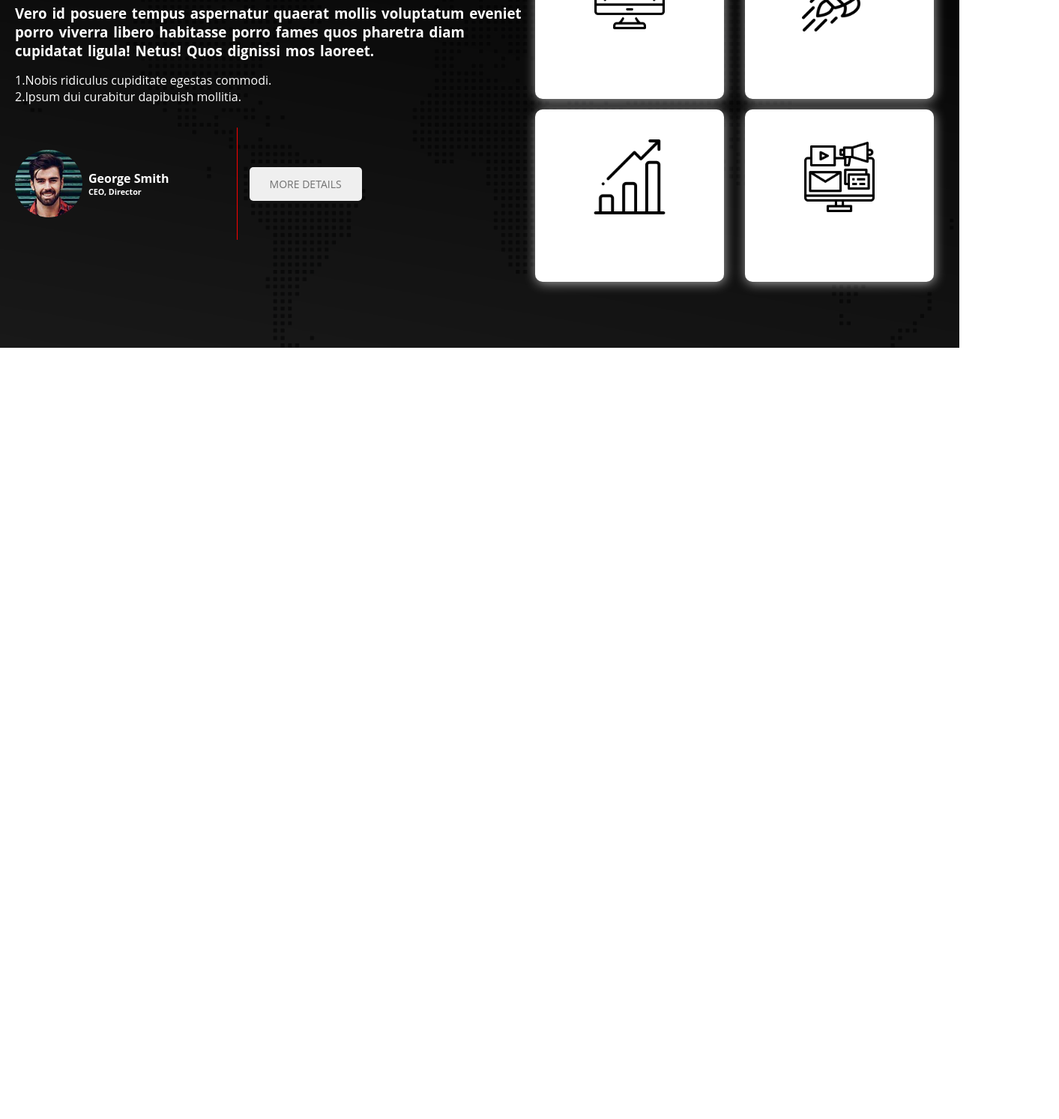
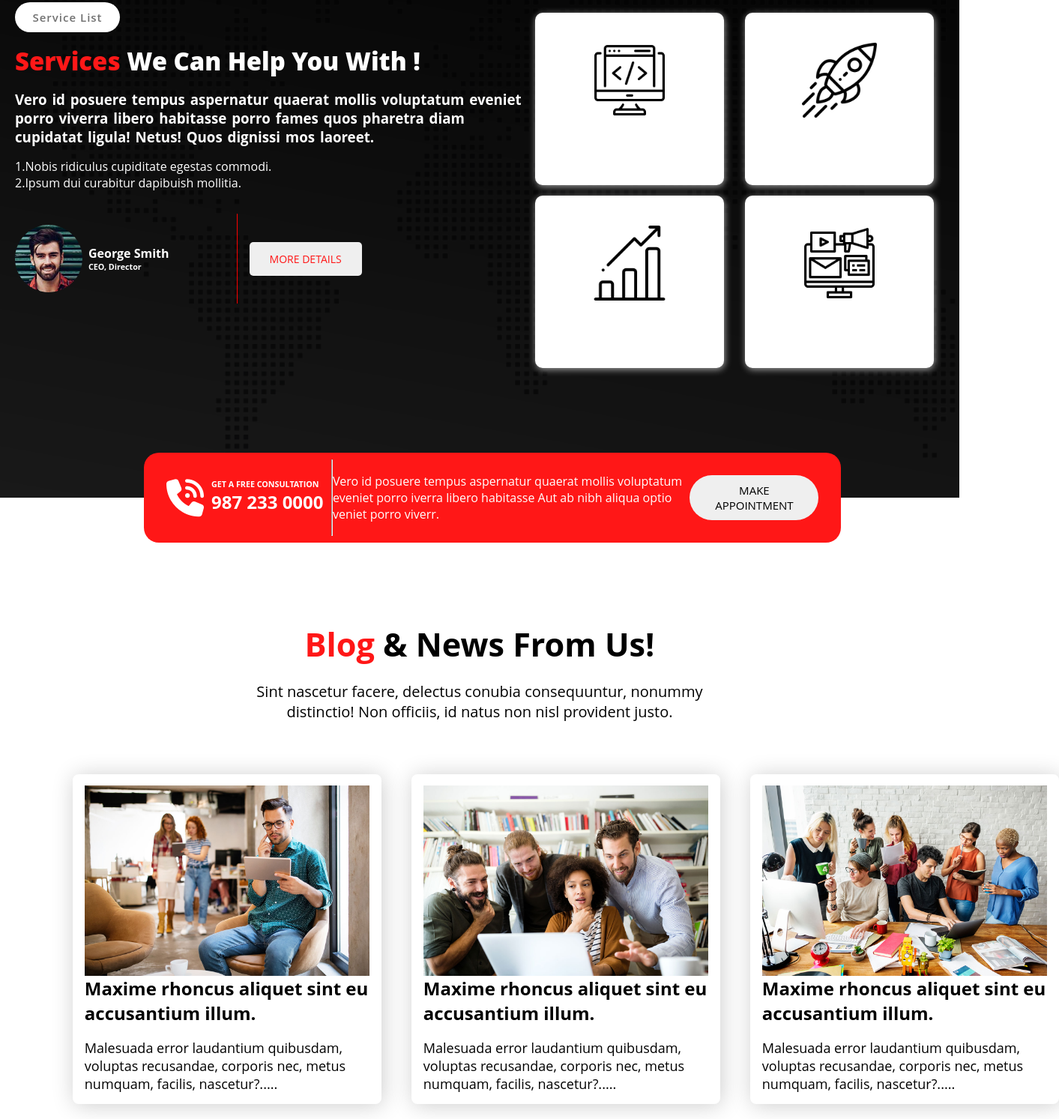
Before and after one commit to mahedy766584/digital-agency-b8-main, a plain HTML site: page index.html in a window 1280 px wide. Shown: the part 1126-2619 px from the top of the page at 75% size, 1413 px wide, since content can reach past the window. Before the commit the page ends 1590 px from the top, so only its background shows below. Drawn offline with Linux system fonts and the light colour scheme.

Commit message:
blog section added

```diff
--- a/css/style.css
+++ b/css/style.css
@@ -143,7 +143,7 @@ nav .navbar-button button:hover > a{
     justify-content: space-between;
     align-items: center;
     width: 100%;
-    height: 90vh;
+    height: 115vh;
 }
 .services-2{
     display: flex;
@@ -156,7 +156,7 @@ nav .navbar-button button:hover > a{
 }
 .btn-list{
     width: 140px;
-    padding: 10px 20px;
+    padding: 10px 15px;
     border-radius: 30px;
     border: none;
     outline: none;
@@ -172,7 +172,7 @@ nav .navbar-button button:hover > a{
     font-weight: 790;
 }
 .headding span{
-    color: rgb(168, 0, 0);
+    color: rgb(255, 24, 24);
 }
 .services-list .headding-description{
     width: 680px;
@@ -205,8 +205,8 @@ nav .navbar-button button:hover > a{
 }
 .more-hr{
     width: 1px;
-    height: 150px;
-    background-color: red;
+    height: 120px;
+    background-color: rgb(255, 0, 0);
     border: none;
     outline: none;
     border-radius: 30px;
@@ -221,7 +221,7 @@ nav .navbar-button button:hover > a{
 }
 .more-btn a{
     text-decoration: none;
-    color: #717171;
+    color: #ff1717;
     font-weight: 500;
     font-size: 14px;
 }
@@ -242,7 +242,7 @@ nav .navbar-button button:hover > a{
 }
 .service-icons-c{
     background-color: #fff;
-    box-shadow: 1px 2px 15px rgba(255, 255, 255, 0.619);
+    box-shadow: 1px 2px 10px rgba(255, 255, 255, 0.619);
     padding: 40px 40px;
     text-align: center;
     border-radius: 10px;
@@ -252,3 +252,107 @@ nav .navbar-button button:hover > a{
     width: 280px;
     height: 200px;
 }
+
+
+/* contact section style */
+.contact{
+    margin: auto 0 20% 15%;
+}
+.contact-p{
+    width: 80%;
+    height: 120px;
+    background-color: #ff1717;
+    margin-top: -60px;
+    border-radius: 20px;
+    display: flex;
+    align-items: center;
+    padding: 0 30px;
+    display: flex;
+    justify-content: space-around;
+}
+.call{
+    display: flex;
+}
+.call .fa-phone-volume{
+    font-size: 50px;
+    color: #fff;
+}
+.phone-number{
+    width: 160px;
+    margin-left: 10px;
+    color: #fff;
+}
+.hr-contact{
+    height: 100px;
+}
+.contact-description{
+    width: 500px;
+    color: #fff;
+}
+.contact-button{
+    border: none;
+    outline: none;
+    padding: 10px 15px;
+    font-size: 15px;
+    border-radius: 30px;
+}
+
+
+
+/* blog and news contents style */
+.blog-and-news{
+    margin-top: -150px;
+    align-items: center;
+}
+.blog-main-content{
+
+}
+.blog-contents{
+    display: flex;
+    width: 90%;
+    margin: 0 6%;
+}
+.news-content .blog-img{
+    width: 380px;
+}
+.blog-hading{
+    text-align: center;
+    margin-bottom: 50px;
+    display: flex;
+    flex-direction: column;
+    align-items: center;
+}
+.blog-hading .blog-title{
+    font-size: 2.7rem;
+    font-weight: 700;
+}
+.blog-s{
+    color: #ff1717;
+}
+.blog-descripton{
+    width: 690px;
+    text-align: center;
+    margin-top: 20px;
+    font-size: 20px;
+    font-weight: 500;
+}
+.news-content{
+    display: flex;
+    flex-direction: column;
+    justify-content: center;
+    align-items: center;
+    border-radius: 8px;
+    width: 380px;
+    margin: 20px 20px;
+    height: 400px;
+    padding: 20px 16px;
+    background-color: #fff;
+    box-shadow: 2px 2px 30px rgba(0, 0, 0, .2);
+}
+.news-heding{
+    margin-bottom: 18px;
+}
+.news-description{
+    font-size: 18px;
+
+}
--- a/index.html
+++ b/index.html
@@ -107,7 +107,62 @@
             </div>
         </section>
 
+
+        <!-- contact section -->
+        <section class="contact">
+
+            <div class="contact-p">
+                <div class="call">
+                    <i class="fa-solid fa-phone-volume"></i>
+                    <div class="phone-number">
+                        <h6 class="free">GET A FREE CONSULTATION</h6>
+                        <h2 class="phone-number-c">987 233 0000</h2>
+                    </div>
+                </div>
+                <hr class="hr-contact">
+                <p class="contact-description">Vero id posuere tempus aspernatur quaerat mollis voluptatum eveniet porro iverra libero habitasse Aut ab nibh aliqua optio veniet porro viverr.</p>
+
+                <button class="contact-button">MAKE APPOINTMENT</button>
+            </div>
+
+        </section>
     </main>
+
+
+    <!-- blog and news section -->
+    <section class="blog-and-news">
+
+        <div class="blog-main-content">
+
+            <div class="blog-hading">
+                <h1 class="blog-title"><span class="blog-s">Blog</span> & News From Us!</h1>
+                <p class="blog-descripton">Sint nascetur facere, delectus conubia consequuntur, nonummy distinctio! Non officiis, id natus non nisl provident justo.</p>
+            </div>
+
+            <!-- blog contents -->
+            <div class="blog-contents">
+
+                <div class="news-content">
+                    <img class="blog-img" src="css/image/blog-1.jpg">
+                    <h1 class="news-heding">Maxime rhoncus aliquet sint eu accusantium illum.</h1>
+                    <p class="news-description">Malesuada error laudantium quibusdam, voluptas recusandae, corporis nec, metus numquam, facilis, nascetur?.....</p>
+                </div>
+                <div class="news-content">
+                    <img class="blog-img"  src="css/image/blog-2.jpg">
+                    <h1 class="news-heding">Maxime rhoncus aliquet sint eu accusantium illum.</h1>
+                    <p class="news-description">Malesuada error laudantium quibusdam, voluptas recusandae, corporis nec, metus numquam, facilis, nascetur?.....</p>
+                </div>
+                <div class="news-content">
+                    <img class="blog-img"  src="css/image/blog-3.jpg">
+                    <h1 class="news-heding">Maxime rhoncus aliquet sint eu accusantium illum.</h1>
+                    <p class="news-description">Malesuada error laudantium quibusdam, voluptas recusandae, corporis nec, metus numquam, facilis, nascetur?.....</p>
+                </div>
+
+            </div>
+
+        </div>
+
+    </section>
 
 
     <!-- this is the footer section -->
```
